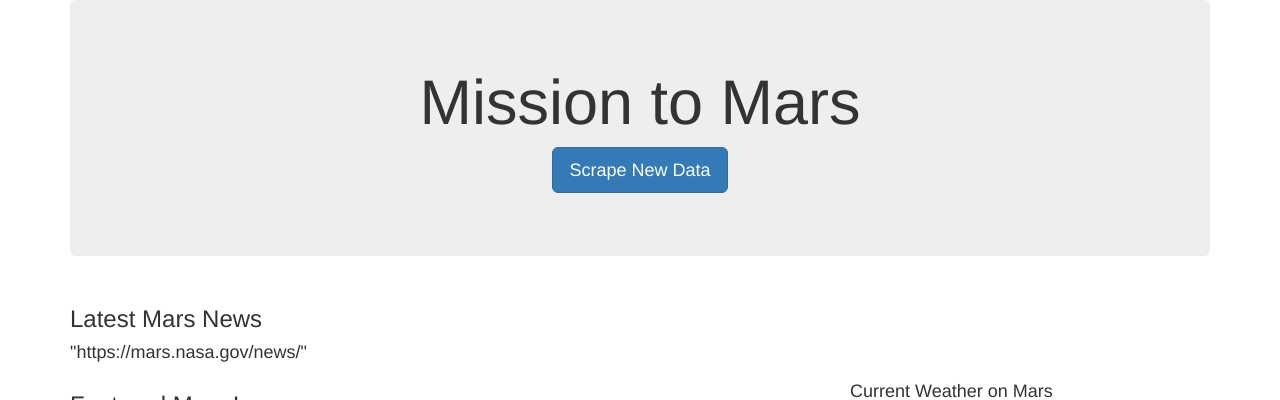
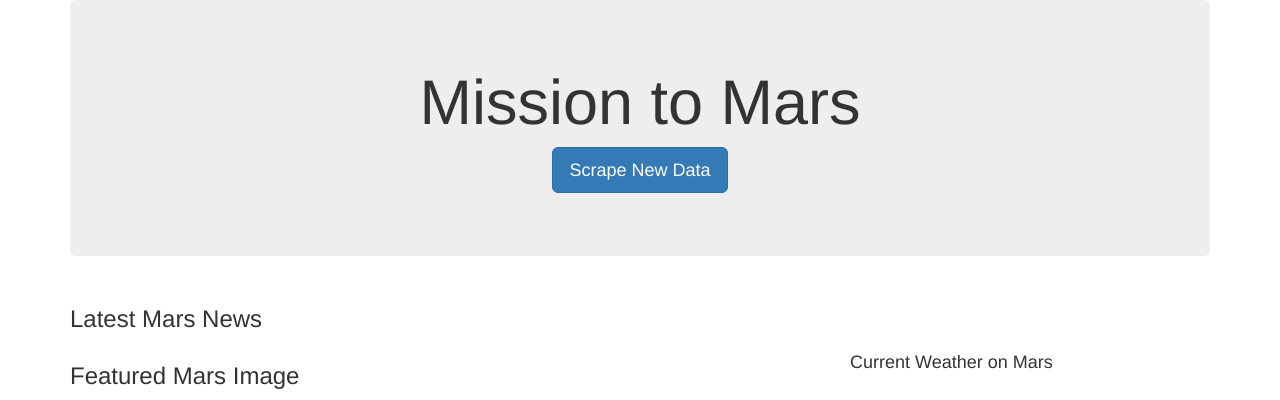
Before and after one commit to shettman/Mission-to-Mars---Homework, a Flask app: template templates/index.html in a window 1280 px wide. Shown: the top 400 px of the page. Run offline with Flask 2, Linux system fonts and the light colour scheme; the template is opened without the code that fills it, so the values that code supplies are empty; parts of the project's set-up code (start-up, migrations or seed data) failed here and were passed over; some libraries are stand-ins or nearby versions.

Commit message:
third push

```diff
--- a/app.py
+++ b/app.py
@@ -1,39 +1,22 @@
-# import necessary libraries
-from flask import Flask, render_template
+from flask import Flask, render_template, redirect
 from flask_pymongo import PyMongo
-import pymongo
 import scrape_mars
 
-# create instance of Flask app
 app = Flask(__name__)
 
-# Use PyMongo to establish Mongo connection
-mongo = PyMongo(app, uri="mongodb://localhost:27017/mars_data")
+mongo = PyMongo(app)
 
-# Route to render index.html template using data from Mongo
 @app.route("/")
-def home():
-
-
-   # Find one record of data from the mongo database
-    destination_data = mongo.db.collection.find_one()
-
-    return  render_template('index.html', mars_data=mars_data)
+def index():
+    mars = mongo.db.mars.find_one()
+    return render_template("index.html", mars = mars)
 
 @app.route("/scrape")
 def scrape():
-
-
-   # Run the scrape function
-    mars1_data = scrape_mars.scrape_info()
-
-   # Update the Mongo database using update and upsert=True
-    mongo.db.collection.update({}, mars1_data, upsert=True)
-
-   # Redirect back to home page
-    return redirect("/")
-
-
+    mars = mongo.db.mars
+    mars_data = scrape_mars.scrape()
+    mars.update({}, mars_data, upsert=True)
+    return redirect("http://localhost:5000/", code=302)
 
 if __name__ == "__main__":
     app.run(debug=True)
--- a/templates/index.html
+++ b/templates/index.html
@@ -18,7 +18,7 @@
         <div class="row" id="mars-news">
           <div class="col-md-12">
               <h3>Latest Mars News</h3>
-                <h4> "https://mars.nasa.gov/news/"</h4>
+                <h4>{{mars.mars_news}}</h4>
                     <p>{{mars.mars_paragraph}}</p>
           </div>
         </div>
```
Also changed, not shown: Instructions/Images/final_app_part1.png (added), Instructions/Images/final_app_part2.png (added), Instructions/Images/mission_to_mars.png (added), Instructions/README.md (added), 1 other file.
